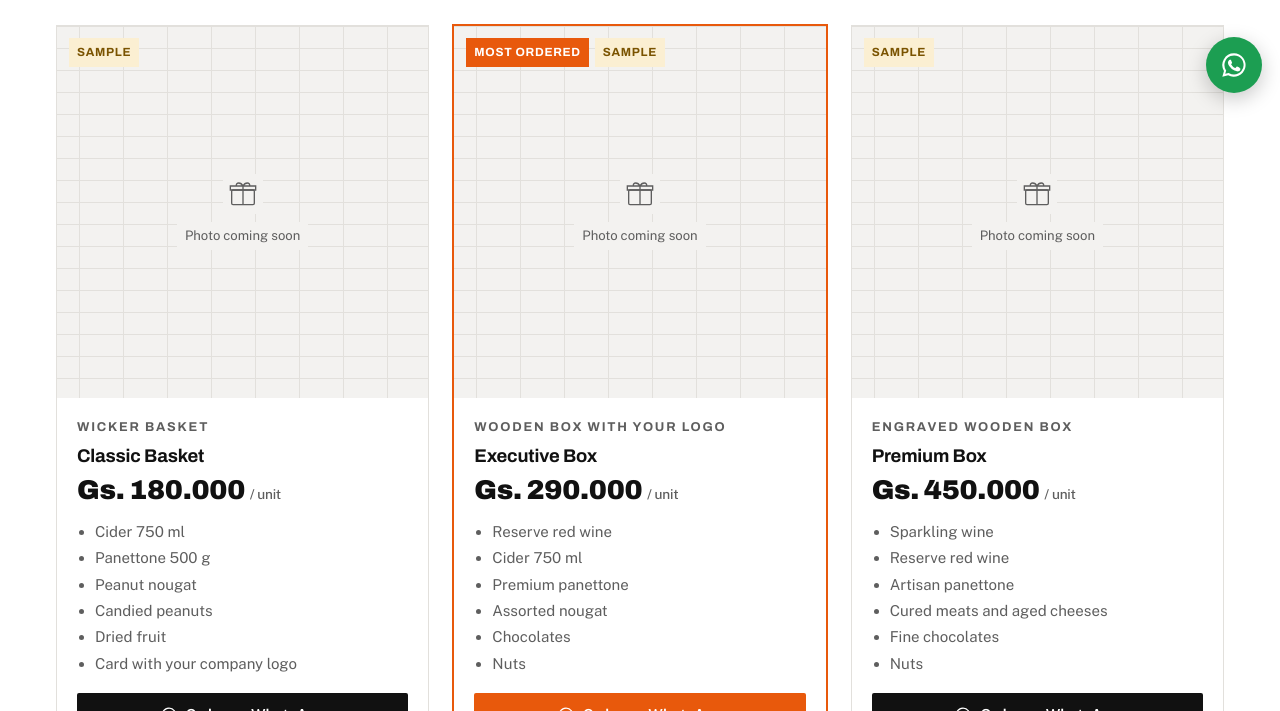
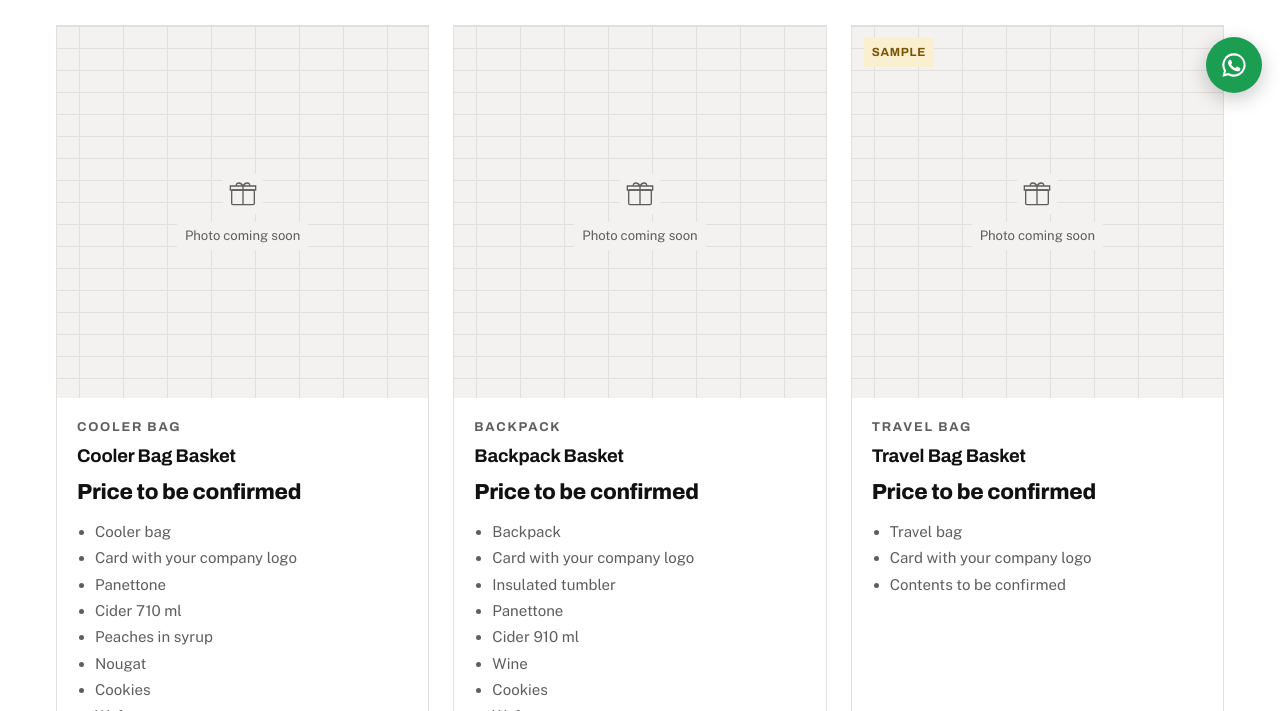
Before and after one commit to segoviaosvaldo/Brickroga, a plain HTML site: page canastas-navidenas-corporativas.html in a window 1280 px wide. Shown: the part 689-1400 px from the top of the page. Drawn offline with nearby package versions, Linux system fonts and the light colour scheme.

Commit message:
WhatsApp messages mention the website; canastas Térmica, Mochila y Bolsa de viaje
- Every pre-filled WhatsApp message ends with a note that it comes from
  the BRICKROGA website, so the team knows where the lead came from.
- Replace the placeholder baskets with the three Johanna offers (no
  Box Premium). Prices are pending, so the page shows "Precio a confirmar"
  and hides the estimate until a price is loaded.
- Update the basket copy (no more wicker baskets / wooden boxes).

Co-Authored-By: Claude Opus 5.5 <noreply@anthropic.com>
Claude-Session: https://claude.ai/code/session_01M2TmSS97jxYpaBuEdVndVg

```diff
--- a/assets/app.js
+++ b/assets/app.js
@@ -22,9 +22,12 @@
   const fmt = n => Math.round(n).toLocaleString("es-PY").replace(/,/g, ".");
   const money = (m, n) => (m === "USD" ? "USD " : "Gs. ") + fmt(n);
   const WA = C.whatsapp[0];
-  const waLink = (msg) => "https://wa.me/" + WA.numero + "?text=" + encodeURIComponent(msg);
+  /* Every pre-filled WhatsApp message says it comes from the website, so the team knows where the lead came from. */
+  const WEB_TAG = "\n\n(Te escribo desde la página web de BRICKROGA, www.brickroga.com)";
+  const waText = msg => msg + WEB_TAG;
+  const waLink = (msg, num) => "https://wa.me/" + (num || WA.numero) + "?text=" + encodeURIComponent(waText(msg));
   const esc = s => String(s).replace(/[&<>"]/g, c => ({ "&": "&amp;", "<": "&lt;", ">": "&gt;", '"': "&quot;" }[c]));
-  window.BRK = { fmt, money, waLink, esc, WA };
+  window.BRK = { fmt, money, waLink, waText, esc, WA };
   const HELLO = "Hola Brickroga, quiero hacer una consulta.";
 
   /* Header */
--- a/assets/i18n.js
+++ b/assets/i18n.js
@@ -37,8 +37,8 @@
       "Furnished studios in Santa María, Asunción, with internet and utilities included. The price is right there, and you book a visit on WhatsApp.",
     "Ver el departamento": "See the apartment", "Coordinar una visita": "Book a visit",
     "Navidad 2026 · Para empresas": "Christmas 2026 · For companies", "Canastas navideñas": "Christmas baskets", "corporativas": "corporate gifts", ", con tu logo.": ", with your logo.",
-    "Canastas de mimbre y cajas de madera para clientes, proveedores y tu equipo. Entregamos en Asunción y Gran Asunción, con factura.":
-      "Wicker baskets and wooden boxes for clients, suppliers and your team. Delivered across Greater Asunción, with a tax invoice.",
+    "En bolso térmico, mochila o bolsa de viaje, para clientes, proveedores y tu equipo. Entregamos en Asunción y Gran Asunción, con factura.":
+      "In a cooler bag, backpack or travel bag, for clients, suppliers and your team. Delivered across Greater Asunción, with a tax invoice.",
     "Ver canastas y precios": "See baskets and prices", "Cotizar por WhatsApp": "Get a quote on WhatsApp",
     "Disponibles ahora": "Available now", "Ver todos los alquileres →": "See all rentals →", "Ver fotos y detalles →": "See photos and details →",
     "Canastas navideñas corporativas con tu logo": "Corporate Christmas baskets with your logo",
@@ -95,12 +95,12 @@
     /* baskets */
     "Navidad 2026 · Regalos empresariales": "Christmas 2026 · Corporate gifts",
     "Canastas navideñas corporativas en Asunción": "Corporate Christmas baskets in Asunción",
-    "Canastas de mimbre y cajas de madera para regalar a clientes, proveedores y a tu equipo. Las personalizamos con tu logo, las entregamos donde nos digas y te facturamos con RUC.":
-      "Wicker baskets and wooden boxes for your clients, suppliers and team. We add your logo, deliver wherever you need and issue a Paraguayan tax invoice (RUC).",
+    "Canastas en bolso térmico, mochila o bolsa de viaje para regalar a clientes, proveedores y a tu equipo. Las personalizamos con tu logo, las entregamos donde nos digas y te facturamos con RUC.":
+      "Baskets in a cooler bag, backpack or travel bag for your clients, suppliers and team. We add your logo, deliver wherever you need and issue a Paraguayan tax invoice (RUC).",
     "Pedir cotización": "Request a quote", "Desde": "From", "Pedido mínimo": "Minimum order", "Entrega": "Delivery", "Factura": "Invoice",
     "Con RUC": "With RUC", "Pedidos hasta": "Order by", "Asunción y Gran Asunción": "Greater Asunción",
     "Elegí la canasta para tu empresa": "Choose a basket for your company", "Precio por unidad": "Price per unit", "La más pedida": "Most ordered",
-    "Canasta de mimbre": "Wicker basket", "Caja de madera con tu logo": "Wooden box with your logo", "Caja de madera grabada": "Engraved wooden box",
+    "Precio a confirmar": "Price to be confirmed", "Consultá el precio": "Ask for the price",
     "Para más de 50 unidades armamos precio por volumen. A partir de 30 unidades podés pedir una canasta a medida.":
       "Volume pricing for more than 50 units. From 30 units you can order a custom basket.",
     "Cómo se hace un pedido": "How ordering works", "PASO 1": "STEP 1", "PASO 2": "STEP 2", "PASO 3": "STEP 3",
@@ -117,15 +117,15 @@
     "Horario de atención": "Opening hours", "RUC": "RUC (tax ID)", "Canasta": "Basket", "Canasta a medida": "Custom basket", "Cantidad": "Quantity", "Comentarios": "Comments",
     "Nombre de la empresa": "Company name", "Opcional": "Optional", "Fecha de entrega, dirección, si llevan logo...": "Delivery date, address, logo...",
     "Canastas de Navidad para empresas en Paraguay": "Christmas baskets for companies in Paraguay",
-    "Una canasta navideña empresarial es la forma más directa de agradecer a clientes, proveedores y colaboradores al cerrar el año. En Brickroga armamos canastas corporativas con sidra, pan dulce, vinos, turrones y bombones, presentadas en canasta de mimbre o caja de madera con la identidad de tu empresa.":
-      "A corporate Christmas basket is the simplest way to thank clients, suppliers and staff at the end of the year. At Brickroga we put together baskets with cider, panettone, wine, nougat and chocolates, presented in a wicker basket or wooden box with your company's branding.",
+    "Una canasta navideña empresarial es la forma más directa de agradecer a clientes, proveedores y colaboradores al cerrar el año. En Brickroga armamos canastas corporativas con sidra, pan dulce, vino, turrón, cookies y más, presentadas en bolso térmico, mochila o bolsa de viaje que tu equipo y tus clientes van a seguir usando, con la tarjeta de tu empresa.":
+      "A corporate Christmas basket is the simplest way to thank clients, suppliers and staff at the end of the year. At Brickroga we put together baskets with cider, panettone, wine, nougat, cookies and more, packed in a cooler bag, backpack or travel bag your clients and team will keep using, with your company's card.",
     "Trabajamos con empresas de Asunción, Luque, San Lorenzo, Fernando de la Mora, Lambaré y todo Gran Asunción. Podés pedir canastas iguales para todos o combinar líneas según el destinatario.":
       "We work with companies in Asunción, Luque, San Lorenzo, Fernando de la Mora, Lambaré and all of Greater Asunción. Order the same basket for everyone or mix lines by recipient.",
     "Preguntas frecuentes": "Frequently asked questions",
     "¿Cuál es el pedido mínimo?": "What is the minimum order?", "El pedido mínimo es de": "The minimum order is",
     "canastas. Para pedidos más grandes armamos un precio por volumen.": "baskets. Larger orders get volume pricing.",
     "¿Pueden llevar el logo de mi empresa?": "Can they carry my company logo?",
-    "Sí. Todas llevan tarjeta con tu logo, y los box de madera pueden ir grabados.": "Yes. Every basket includes a card with your logo, and wooden boxes can be engraved.",
+    "Sí. Todas llevan una tarjeta con el logo de tu empresa.": "Yes. Every basket includes a card with your company logo.",
     "¿Hacen factura legal?": "Do you issue a tax invoice?", "Sí. Brickroga E.A.S. emite factura legal con RUC.": "Yes. Brickroga E.A.S. issues a legal Paraguayan invoice (factura) with RUC.",
     "¿Dónde entregan?": "Where do you deliver?",
     "Entregamos en Asunción y Gran Asunción, en tu oficina o directamente a cada destinatario.": "Across Greater Asunción, to your office or directly to each recipient.",
@@ -153,7 +153,7 @@
   const PAGES = {
     inicio: ["Brickroga | Furnished apartments for rent in Asunción", "Furnished studios for rent in Santa María, Asunción, from Gs. 2,500,000 a month with internet and utilities included. Also corporate Christmas baskets. Brickroga E.A.S."],
     alquileres: ["Properties for rent in Asunción and Paraguay | Brickroga", "Brickroga studios, apartments, houses and land in and around Asunción. Search by area, type, price and amenities."],
-    canastas: ["Corporate Christmas baskets in Paraguay | Brickroga", "Corporate Christmas baskets in Greater Asunción. Wicker baskets and wooden boxes with your company logo, delivery and tax invoice. Get a quote on WhatsApp."]
+    canastas: ["Corporate Christmas baskets in Paraguay | Brickroga", "Corporate Christmas baskets in Greater Asunción. Baskets in a cooler bag, backpack or travel bag with your company logo, delivery and tax invoice. Get a quote on WhatsApp."]
   };
 
   let DICT = UI;
--- a/canastas-navidenas-corporativas.html
+++ b/canastas-navidenas-corporativas.html
@@ -11,7 +11,7 @@
 <link rel="preconnect" href="https://fonts.gstatic.com" crossorigin>
 <link rel="stylesheet" href="https://fonts.googleapis.com/css2?family=Archivo:wdth,wght@62..125,400..900&family=Public+Sans:wght@400;500;600;700&display=swap">
 <link rel="stylesheet" href="assets/styles.css">
-<meta name="description" content="Canastas navideñas corporativas y empresariales en Asunción y Gran Asunción. Canastas de mimbre y cajas de madera con el logo de tu empresa, entrega incluida y factura legal. Cotizá por WhatsApp.">
+<meta name="description" content="Canastas navideñas corporativas y empresariales en Asunción y Gran Asunción. Canastas en bolso térmico, mochila o bolsa de viaje con el logo de tu empresa, entrega incluida y factura legal. Cotizá por WhatsApp.">
 <link rel="canonical" href="https://www.brickroga.com/canastas-navidenas-corporativas.html">
 <meta property="og:title" content="Canastas navideñas corporativas | Brickroga">
 <meta property="og:description" content="Canastas de Navidad para empresas en Asunción, con tu logo, entrega y factura con RUC.">
@@ -47,7 +47,7 @@
         { "@type": "Question", "name": "¿Cuál es el pedido mínimo de canastas navideñas corporativas?",
           "acceptedAnswer": { "@type": "Answer", "text": "El pedido mínimo es de 10 canastas. Para pedidos más grandes armamos un precio por volumen." } },
         { "@type": "Question", "name": "¿Pueden llevar el logo de mi empresa?",
-          "acceptedAnswer": { "@type": "Answer", "text": "Sí. Todas llevan tarjeta con tu logo, y los box de madera pueden ir grabados." } },
+          "acceptedAnswer": { "@type": "Answer", "text": "Sí. Todas llevan una tarjeta con el logo de tu empresa." } },
         { "@type": "Question", "name": "¿Hacen factura legal?",
           "acceptedAnswer": { "@type": "Answer", "text": "Sí. Brickroga E.A.S. emite factura legal con RUC." } },
         { "@type": "Question", "name": "¿Dónde entregan?",
@@ -66,7 +66,7 @@
       <div>
         <p class="label">Navidad 2026 · Regalos empresariales</p>
         <h1 style="margin-top:12px">Canastas navideñas corporativas en Asunción</h1>
-        <p class="lead">Canastas de mimbre y cajas de madera para regalar a clientes, proveedores y a tu equipo. Las personalizamos con tu logo, las entregamos donde nos digas y te facturamos con RUC.</p>
+        <p class="lead">Canastas en bolso térmico, mochila o bolsa de viaje para regalar a clientes, proveedores y a tu equipo. Las personalizamos con tu logo, las entregamos donde nos digas y te facturamos con RUC.</p>
         <div class="xhero-actions">
           <a class="btn btn-orange" href="#cotizar">Pedir cotización</a>
           <a class="btn btn-line" id="hero-wa" data-wa="Hola Brickroga, quiero cotizar canastas navideñas corporativas." href="#">Escribir por WhatsApp</a>
@@ -121,13 +121,13 @@
     <div class="wrap" style="display:grid;gap:40px">
       <div class="prose">
         <h2>Canastas de Navidad para empresas en Paraguay</h2>
-        <p>Una canasta navideña empresarial es la forma más directa de agradecer a clientes, proveedores y colaboradores al cerrar el año. En Brickroga armamos canastas corporativas con sidra, pan dulce, vinos, turrones y bombones, presentadas en canasta de mimbre o caja de madera con la identidad de tu empresa.</p>
+        <p>Una canasta navideña empresarial es la forma más directa de agradecer a clientes, proveedores y colaboradores al cerrar el año. En Brickroga armamos canastas corporativas con sidra, pan dulce, vino, turrón, cookies y más, presentadas en bolso térmico, mochila o bolsa de viaje que tu equipo y tus clientes van a seguir usando, con la tarjeta de tu empresa.</p>
         <p>Trabajamos con empresas de Asunción, Luque, San Lorenzo, Fernando de la Mora, Lambaré y todo Gran Asunción. Podés pedir canastas iguales para todos o combinar líneas según el destinatario.</p>
       </div>
       <div class="faq">
         <h2 style="margin-bottom:8px">Preguntas frecuentes</h2>
         <details><summary>¿Cuál es el pedido mínimo?</summary><p>El pedido mínimo es de <span data-min-units>10</span> canastas. Para pedidos más grandes armamos un precio por volumen.</p></details>
-        <details><summary>¿Pueden llevar el logo de mi empresa?</summary><p>Sí. Todas llevan tarjeta con tu logo, y los box de madera pueden ir grabados.</p></details>
+        <details><summary>¿Pueden llevar el logo de mi empresa?</summary><p>Sí. Todas llevan una tarjeta con el logo de tu empresa.</p></details>
         <details><summary>¿Hacen factura legal?</summary><p>Sí. Brickroga E.A.S. emite factura legal con RUC.</p></details>
         <details><summary>¿Dónde entregan?</summary><p>Entregamos en Asunción y Gran Asunción, en tu oficina o directamente a cada destinatario.</p></details>
         <details><summary>¿Hasta cuándo puedo pedir?</summary><p>Tomamos pedidos hasta el <span data-deadline>15 de diciembre</span>. Cuanto antes pidas, más fácil es conseguir la fecha de entrega que querés.</p></details>
@@ -144,9 +144,10 @@
   document.getElementById("hero-wa").innerHTML = BRK_ICONS.wa + "Escribir por WhatsApp";
   document.querySelectorAll("[data-min-units]").forEach(e => e.textContent = info.pedido_minimo);
   document.querySelectorAll("[data-deadline]").forEach(e => e.textContent = info.fecha_limite);
-  const desde = Math.min(...D.canastas.map(c => c.precio));
+  const PX = c => c.precio ? BRK.money(c.moneda, c.precio) : "Precio a confirmar";
+  const precios = D.canastas.map(c => c.precio).filter(Boolean), desde = precios.length ? Math.min(...precios) : null;
   document.getElementById("ticks").innerHTML = [
-    ["Desde", BRK.money("Gs", desde) + " por unidad"], ["Pedido mínimo", info.pedido_minimo + " unidades"],
+    ["Desde", desde ? BRK.money("Gs", desde) + " por unidad" : "Consultá el precio"], ["Pedido mínimo", info.pedido_minimo + " unidades"],
     ["Entrega", info.zona_entrega], ["Factura", "Con RUC"], ["Pedidos hasta", info.fecha_limite]
   ].map(r => `<div><span>${r[0]}</span><b>${E(r[1])}</b></div>`).join("");
   document.getElementById("pays").innerHTML = info.pagos.map(p => `<span>${E(p)}</span>`).join("");
@@ -157,16 +158,16 @@
       <div class="tier-body">
         <span class="label">${E(c.empaque)}</span>
         <h3>${E(c.nombre)}</h3>
-        <div class="price">${BRK.money(c.moneda, c.precio)} <small>/ unidad</small></div>
+        <div class="price">${c.precio ? BRK.money(c.moneda, c.precio) + " <small>/ unidad</small>" : '<span class="consult">Precio a confirmar</span>'}</div>
         <ul>${c.contenido.map(i => "<li>" + E(i) + "</li>").join("")}</ul>
-        <a class="btn ${c.destacada ? "btn-orange" : "btn-black"}" href="${BRK.waLink("Hola Brickroga, quiero pedir la " + c.nombre + " (" + BRK.money(c.moneda, c.precio) + " por unidad) para mi empresa.")}" target="_blank" rel="noopener">${BRK_ICONS.wa}Pedir por WhatsApp</a>
+        <a class="btn ${c.destacada ? "btn-orange" : "btn-black"}" href="${BRK.waLink("Hola Brickroga, quiero pedir la " + c.nombre + (c.precio ? " (" + BRK.money(c.moneda, c.precio) + " por unidad)" : "") + " para mi empresa.")}" target="_blank" rel="noopener">${BRK_ICONS.wa}Pedir por WhatsApp</a>
       </div>
     </article>`).join("");
   const f = document.getElementById("qform"), sel = f.elements.linea;
-  sel.innerHTML = D.canastas.map(c => `<option value="${E(c.id)}">${E(c.nombre)} · ${BRK.money(c.moneda, c.precio)}</option>`).join("") + '<option value="medida">Canasta a medida</option>';
+  sel.innerHTML = D.canastas.map(c => `<option value="${E(c.id)}">${E(c.nombre)}${c.precio ? " · " + BRK.money(c.moneda, c.precio) : ""}</option>`).join("") + '<option value="medida">Canasta a medida</option>';
   function upd() {
     const c = D.canastas.find(x => x.id === sel.value), n = Math.max(0, +f.elements.cantidad.value || 0);
-    document.getElementById("q-total").textContent = c && n ? "Estimado: " + BRK.money(c.moneda, c.precio * n) : "";
+    document.getElementById("q-total").textContent = c && c.precio && n ? "Estimado: " + BRK.money(c.moneda, c.precio * n) : "";
   }
   f.addEventListener("input", upd); upd();
   f.addEventListener("submit", e => {
--- a/data/datos.js
+++ b/data/datos.js
@@ -69,31 +69,34 @@ window.BRICKROGA = {
 
 
   canastas: [
+    /* Las 3 canastas que Johanna pone a la venta. precio: null muestra
+       "Precio a confirmar" hasta que se cargue el número. */
     {
-      id: "clasica", ejemplo: true,
-      nombre: "Canasta Clásica",
-      empaque: "Canasta de mimbre",
-      precio: 180000, moneda: "Gs",
-      contenido: ["Sidra 750 ml", "Pan dulce 500 g", "Turrón de maní", "Garrapiñadas", "Frutas secas", "Tarjeta con el logo de tu empresa"],
+      id: "termica",
+      nombre: "Canasta Térmica",
+      empaque: "Bolso térmico",
+      precio: null, moneda: "Gs", // PENDIENTE: precio de Johanna
+      contenido: ["Bolso térmico", "Tarjeta con el logo de tu empresa", "Pan dulce", "Sidra 710 ml", "Durazno en almíbar", "Turrón", "Cookies", "Wafer", "Aceitunas", "Maní"],
       fotos: []
     },
     {
-      id: "ejecutiva", ejemplo: true, destacada: true,
-      nombre: "Box Ejecutivo",
-      empaque: "Caja de madera con tu logo",
-      precio: 290000, moneda: "Gs",
-      contenido: ["Vino tinto reserva", "Sidra 750 ml", "Pan dulce premium", "Turrones surtidos", "Bombones", "Frutos secos"],
+      id: "mochila",
+      nombre: "Canasta Mochila",
+      empaque: "Mochila",
+      precio: null, moneda: "Gs", // PENDIENTE: precio de Johanna
+      contenido: ["Mochila", "Tarjeta con el logo de tu empresa", "Vaso térmico", "Pan dulce", "Sidra 910 ml", "Vino", "Cookies", "Wafer", "Durazno en almíbar", "Saladix", "Turrón", "Pepsi 1 L", "Aceitunas", "Dulce de batata", "Budín", "Maní"],
       fotos: []
     },
     {
-      id: "premium", ejemplo: true,
-      nombre: "Box Premium",
-      empaque: "Caja de madera grabada",
-      precio: 450000, moneda: "Gs",
-      contenido: ["Espumante", "Vino tinto reserva", "Pan dulce artesanal", "Fiambres y quesos estacionados", "Chocolates finos", "Frutos secos"],
+      id: "bolsa-viaje", ejemplo: true,
+      nombre: "Canasta Bolsa de viaje",
+      empaque: "Bolsa de viaje",
+      precio: null, moneda: "Gs", // PENDIENTE: precio y contenido de Johanna
+      contenido: ["Bolsa de viaje", "Tarjeta con el logo de tu empresa", "Contenido a confirmar"],
       fotos: []
     }
   ],
+
   canastas_info: {
     pedido_minimo: 10,               // PENDIENTE: confirmar
     fecha_limite: "15 de diciembre", // PENDIENTE: confirmar
@@ -135,11 +138,11 @@ window.BRICKROGA = {
     "Gestión de alquileres": "Rental management", "Publicamos tu inmueble, filtramos interesados, hacemos el contrato y cobramos por vos.": "We list your property, screen applicants, handle the lease and collect the rent for you.",
     "Consultoría inmobiliaria": "Real estate consulting", "Comparamos zonas, precio por m² y rentabilidad antes de que compres un terreno o un departamento.": "We compare areas, price per m² and returns before you buy land or an apartment.",
     "Terrenos en cuotas": "Land in installments", "Relevamos lotes en Central con agua, luz, acceso a ruta y seguridad evaluados uno por uno.": "We survey lots in Central department, checking water, power, road access and safety one by one.",
-    "Canasta Clásica": "Classic Basket", "Box Ejecutivo": "Executive Box", "Box Premium": "Premium Box",
-    "Sidra 750 ml": "Cider 750 ml", "Pan dulce 500 g": "Panettone 500 g", "Turrón de maní": "Peanut nougat", "Garrapiñadas": "Candied peanuts", "Frutas secas": "Dried fruit",
-    "Tarjeta con el logo de tu empresa": "Card with your company logo", "Vino tinto reserva": "Reserve red wine", "Pan dulce premium": "Premium panettone",
-    "Turrones surtidos": "Assorted nougat", "Bombones": "Chocolates", "Frutos secos": "Nuts", "Espumante": "Sparkling wine", "Pan dulce artesanal": "Artisan panettone",
-    "Fiambres y quesos estacionados": "Cured meats and aged cheeses", "Chocolates finos": "Fine chocolates"
+    "Canasta Térmica": "Cooler Bag Basket", "Canasta Mochila": "Backpack Basket", "Canasta Bolsa de viaje": "Travel Bag Basket",
+    "Bolso térmico": "Cooler bag", "Mochila": "Backpack", "Bolsa de viaje": "Travel bag", "Tarjeta con el logo de tu empresa": "Card with your company logo",
+    "Pan dulce": "Panettone", "Sidra 710 ml": "Cider 710 ml", "Sidra 910 ml": "Cider 910 ml", "Durazno en almíbar": "Peaches in syrup", "Turrón": "Nougat",
+    "Cookies": "Cookies", "Wafer": "Wafers", "Aceitunas": "Olives", "Maní": "Peanuts", "Vaso térmico": "Insulated tumbler", "Vino": "Wine",
+    "Saladix": "Saladix crackers", "Pepsi 1 L": "Pepsi 1 L", "Dulce de batata": "Sweet potato jam", "Budín": "Pound cake", "Contenido a confirmar": "Contents to be confirmed"
   },
 
   servicios: [
```
Also changed, not shown: index.html (+1 -1 lines), propiedad.html (+1 -1 lines).
